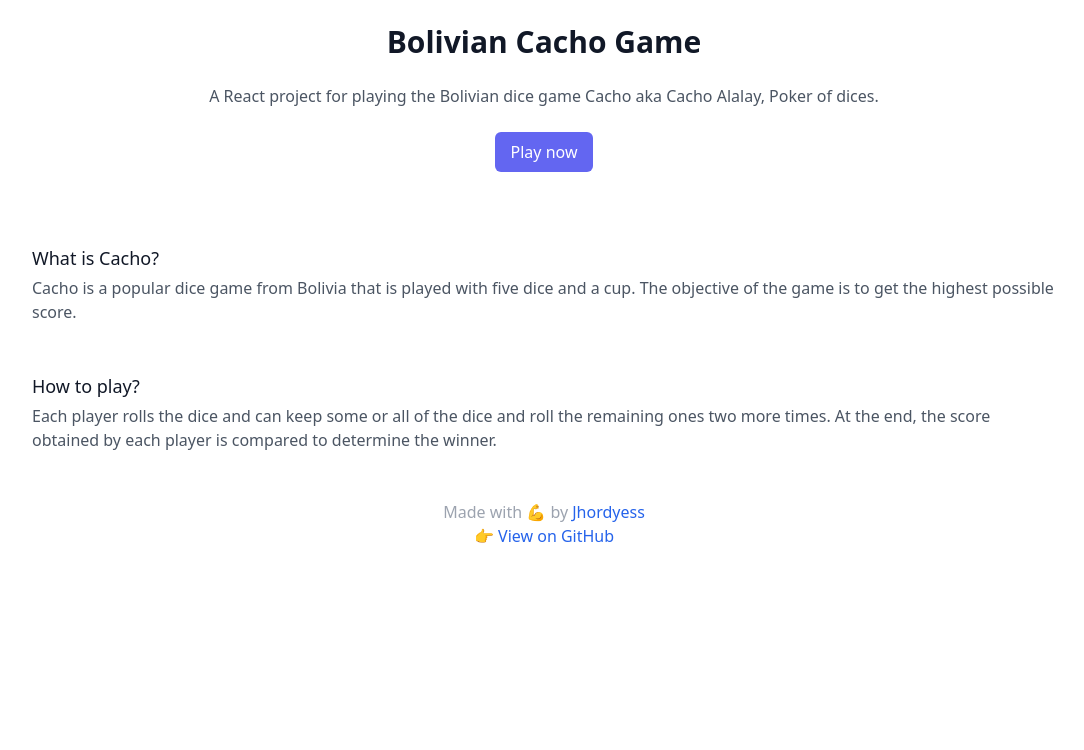
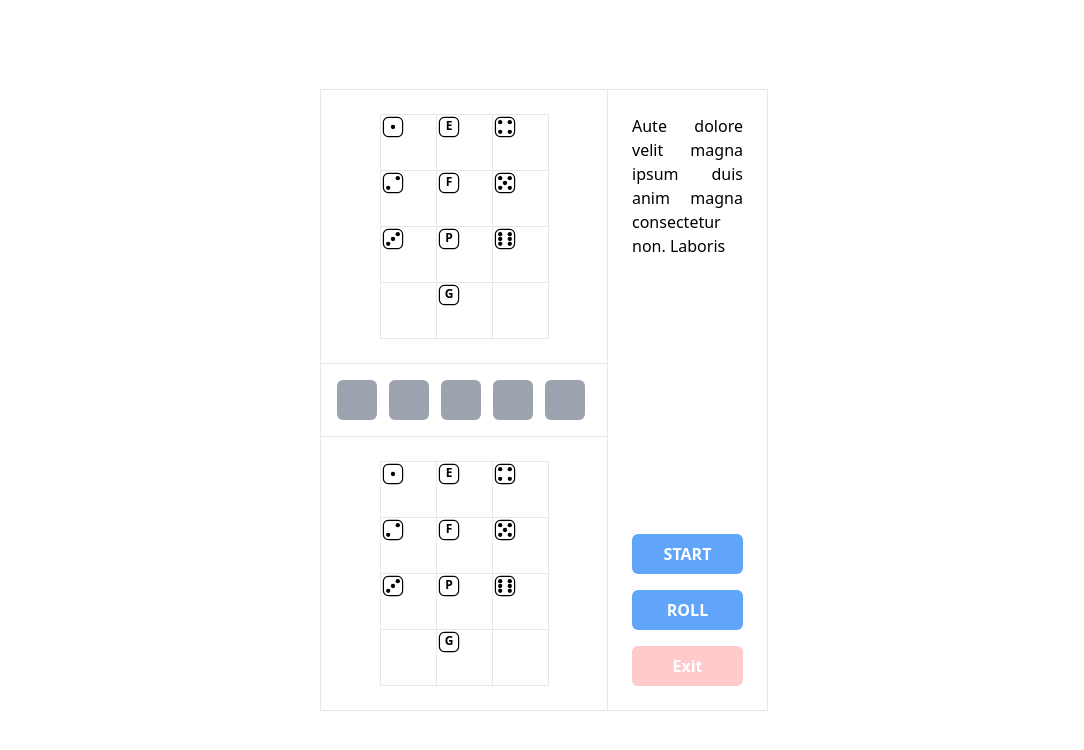
Before and after one commit to jhordyess/bolivian-cacho-game, a React app: page / in a window 1280 px wide. Shown: the top 750 px of the page, without its empty margins (96-1180 px from the left). Built offline with nearby package versions, Linux system fonts and the light colour scheme.

Commit message:
Updated game design 😎

```diff
--- a/src/components/Game/index.jsx
+++ b/src/components/Game/index.jsx
@@ -14,7 +14,7 @@
 
 const classes = {
   icon: "w-6 absolute top-0 left-0",
-  td: "w-14 h-14 px-4 py-3 border-gray-400 relative hover:bg-gray-100 cursor-pointer",
+  td: "w-14 h-14 px-4 py-3 relative hover:bg-gray-100 cursor-pointer",
 };
 
 const tableData = [
@@ -92,45 +92,69 @@
 
 export default function Game({ onClose }) {
   return (
-    <div className="fixed inset-0 grid grid-cols-3 items-center justify-center bg-white w-full gap-4 px-12">
-      <div className="col-span-2 p-4 border">
-        <Board />
-      </div>
-      <div className="col-span-1 flex flex-col gap-8">
-        <ScoreChart />
-        <Actions onClose={onClose} />
+    <div className="container fixed inset-0 flex items-center justify-center bg-white w-full gap-4 px-12">
+      <div className="flex flex-row">
+        <Board player1="" player2="" />
+        <RightPanel />
       </div>
     </div>
   );
 }
 
-const Actions = ({ onClose }) => (
-  <div className="p-4 flex flex-row border gap-4">
-    <button>
-      <span className="text-2xl">🎲</span>
-      <span className="ml-2">Roll dices</span>
-    </button>
-    <button onClick={onClose}>
-      <span className="text-2xl">❌</span>
-      <span className="ml-2">Exit</span>
-    </button>
+const Board = ({ player1, player2 }) => (
+  <div className="flex flex-col mx-auto gap-6 border py-6 w-72">
+    <Player name="Player 2" />
+    <Dices />
+    <Player name="Player 1" />
   </div>
 );
 
-const ScoreChart = () => (
-  <div className="p-4 flex flex-col border">
-    <h2>Score Chart</h2>
-    <div className="flex justify-between">
-      <ScoreChartPlayer name="player 1" />
-      <ScoreChartPlayer name="player 2" />
+const Player = ({ name = "" }) => (
+  <div className="flex flex-row gap-6 justify-between items-center">
+    <ScoreChart name={name} />
+  </div>
+);
+
+const Dices = ({ name }) => (
+  <div className="w-full flex flex-row gap-3 border-t border-b p-4">
+    <div className="w-10 h-10 bg-gray-400 rounded-md"></div>
+    <div className="w-10 h-10 bg-gray-400 rounded-md"></div>
+    <div className="w-10 h-10 bg-gray-400 rounded-md"></div>
+    <div className="w-10 h-10 bg-gray-400 rounded-md"></div>
+    <div className="w-10 h-10 bg-gray-400 rounded-md"></div>
+  </div>
+);
+
+const RightPanel = ({ name = "" }) => (
+  <div className="border-r border-y flex flex-col justify-between gap-6 py-6 w-40">
+    <div className="flex flex-col gap-4 px-6 w-full">
+      <p className="text-justify">
+        Aute dolore velit magna ipsum duis anim magna consectetur non. Laboris
+      </p>
+    </div>
+    <div className="flex flex-col gap-4 px-6 w-full">
+      <button
+        class="bg-blue-400 hover:bg-blue-600 text-white font-bold py-2 px-6 rounded-md"
+        title="Roll dices / End turn"
+      >
+        START
+      </button>
+      <button
+        class="bg-blue-400 hover:bg-blue-600 text-white font-bold py-2 px-6 rounded-md"
+        title="Roll dices / End turn"
+      >
+        ROLL
+      </button>
+      <button className="bg-red-200 hover:bg-red-400 text-white font-bold py-2 px-6 rounded-md">
+        Exit
+      </button>
     </div>
   </div>
 );
 
-const ScoreChartPlayer = ({ name = "" }) => (
-  <div className="w-64 mx-auto">
-    <h3>{name}</h3>
-    <table className="border-collapse mx-auto">
+const ScoreChart = ({ name = "" }) => (
+  <div className="w-full">
+    <table className="border-collapse mx-auto border">
       <tbody>
         {tableData.map((row, i) => (
           <tr key={i}>
@@ -155,28 +179,3 @@
     </table>
   </div>
 );
-
-const Board = () => (
-  <div className="w-64 mx-auto">
-    <Player name="Player 2" />
-    <DicesArea />
-    <Player name="Player 1" />
-  </div>
-);
-
-const Player = ({ name = "" }) => (
-  <div className="flex flex-col gap-4 justify-between items-center">
-    <h3>{name}</h3>
-    <div className="flex items-center">
-      <div className="w-12 h-12 bg-gray-400 rounded-md mr-2"></div>
-      <div className="w-12 h-12 bg-gray-400 rounded-md mr-2"></div>
-      <div className="w-12 h-12 bg-gray-400 rounded-md mr-2"></div>
-      <div className="w-12 h-12 bg-gray-400 rounded-md mr-2"></div>
-      <div className="w-12 h-12 bg-gray-400 rounded-md mr-2"></div>
-    </div>
-  </div>
-);
-
-const DicesArea = () => (
-  <div className="flex justify-between items-center h-64"></div>
-);
--- a/src/pages/Home/Main/Game.jsx
+++ b/src/pages/Home/Main/Game.jsx
@@ -3,7 +3,7 @@
 import GameMain from "@components/Game/index.jsx";
 
 export default function Game() {
-  const [openGame, setOpenGame] = React.useState(false);
+  const [openGame, setOpenGame] = React.useState(true);
 
   const handleOpenGame = () => {
     setOpenGame(true);
```
